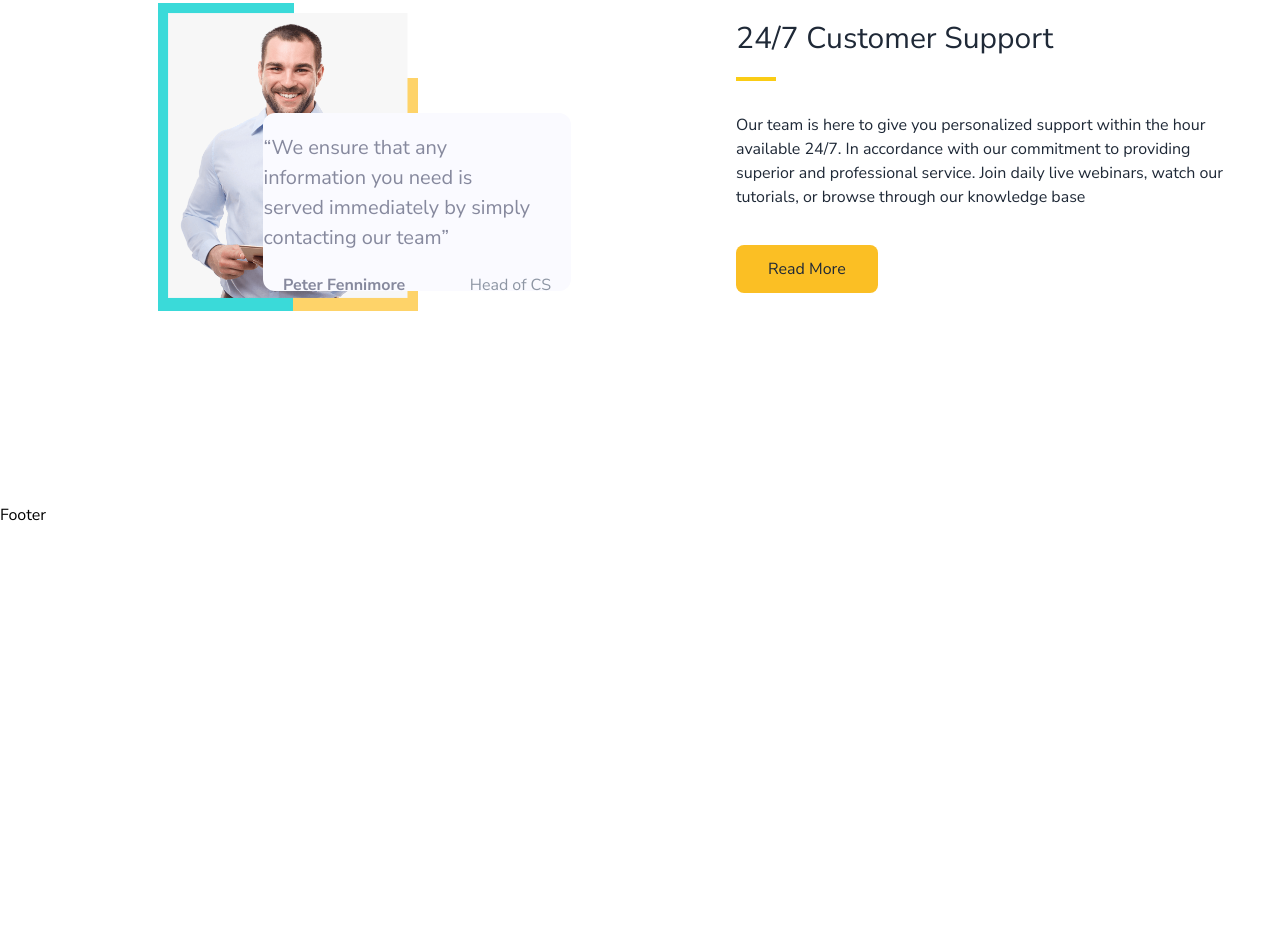
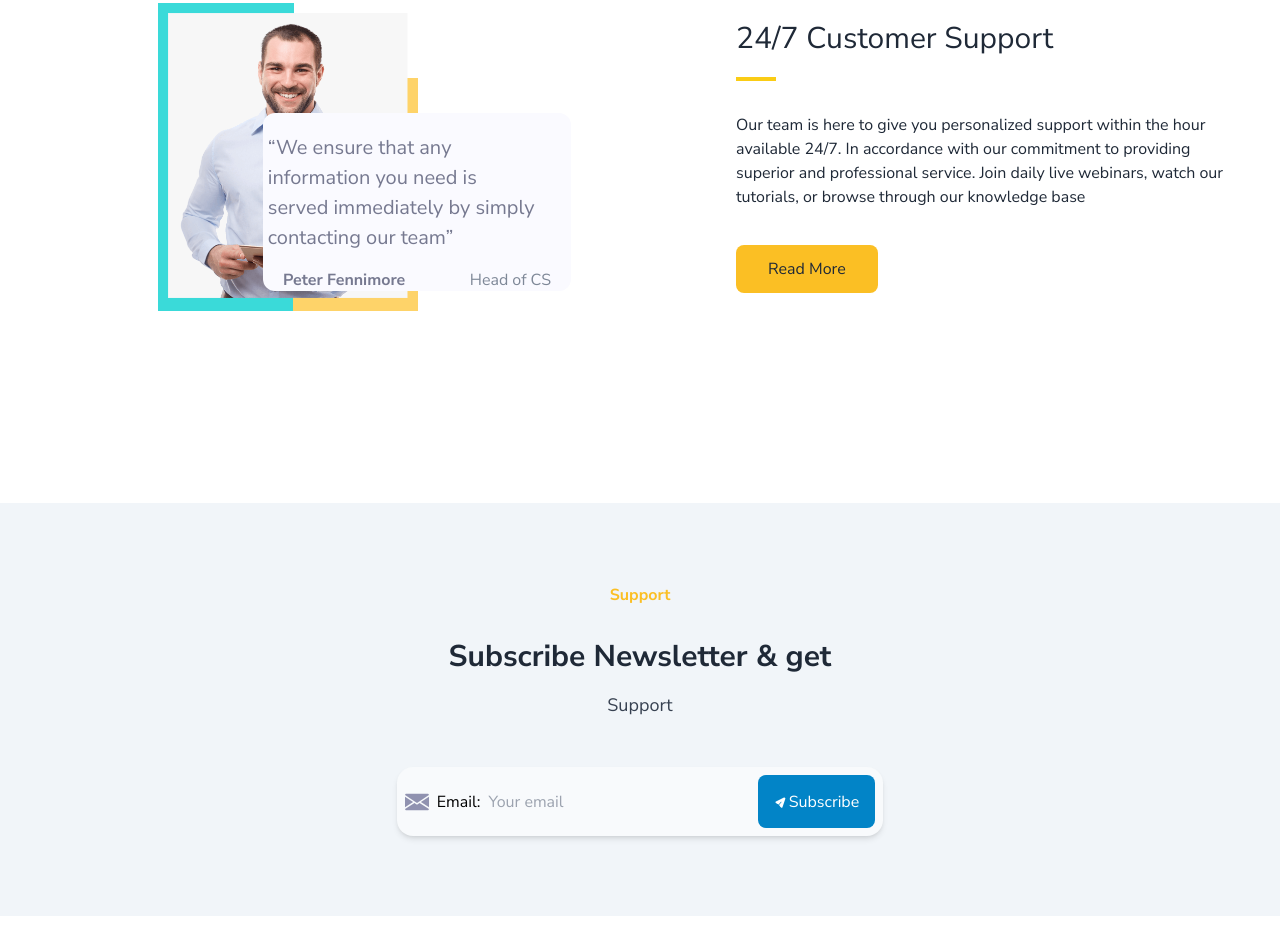
Before and after one commit to dnGenWrk/team-collaboration-landing-page, a website built with webpack: page src/index.html in a window 1280 px wide. Shown: the part 5418-6360 px from the top of the page. Before the commit the page ends 5945 px from the top, so only its background shows below. Built offline with nearby package versions, Linux system fonts and the light colour scheme; files whose address does not match are found by name.

Commit message:
new section subscribe

```diff
--- /dev/null
+++ b/src/components/subscribe/animations.js
@@ -0,0 +1,16 @@
+import gsap from "gsap";
+import ScrollTrigger from "gsap/ScrollTrigger";
+gsap.registerPlugin(ScrollTrigger);
+
+(function () {
+  const whatSect = document.querySelector(".subscr-animate-trigger");
+
+  gsap.from(whatSect, {
+    opacity: 0,
+    y: 300,
+    scrollTrigger: whatSect,
+    duration: 1.6,
+    delay: 0.6,
+    ease: "power3.out",
+  });
+})();
--- a/src/index.html
+++ b/src/index.html
@@ -310,9 +310,58 @@
               Our team is here to give you personalized support within the hour available 24/7. In accordance with our commitment to providing superior and
               professional service. Join daily live webinars, watch our tutorials, or browse through our knowledge base
             </p>
-            <a href="#" class="flex max-w-max bg-amber-400 hover:bg-amber-200 focus:bg-amber-200 py-3 px-8 rounded-lg mt-9 customer-sup-animate"
+            <a href="#" class="flex max-w-max mx-auto md:mx-0 bg-amber-400 hover:bg-amber-200 focus:bg-amber-200 py-3 px-8 rounded-lg mt-9 customer-sup-animate"
               ><span>Read More</span></a
             >
+          </div>
+        </div>
+      </div>
+
+      <div class="bg-slate-100 my-20 md:my-48 py-20 subscr-animate-trigger">
+        <div class="container mx-auto px-4 lg:px-8">
+          <div class="text-base text-center mb-8 text-amber-400 font-bold">Support</div>
+          <h3 class="text-2xl md:text-3xl text-center text-gray-800 font-bold mb-4">Subscribe Newsletter & get</h3>
+          <div class="text-lg text-center text-gray-700 mb-12">Support</div>
+          <div class="flex max-w-[100%] lg:max-w-[40%] mx-auto justify-between py-2 px-2 rounded-2xl bg-slate-50 shadow-md subscibe-cta-block">
+            <div class="flex w-[72%] md:w-[75%] items-center">
+              <svg xmlns="http://www.w3.org/2000/svg" width="24" height="24" viewBox="0 0 24 24" fill="none" class="hidden md:block w-[24px] mr-2">
+                <g clip-path="url(#clip0_4620_225)">
+                  <path d="M15.9089 12.123L23.9999 17.238V6.79199L15.9089 12.123Z" fill="#9092B0" />
+                  <path d="M0 6.79199V17.238L8.091 12.123L0 6.79199Z" fill="#9092B0" />
+                  <path
+                    d="M22.4999 3.75H1.49992C0.751422 3.75 0.157422 4.308 0.0449219 5.0265L11.9999 12.903L23.9549 5.0265C23.8424 4.308 23.2484 3.75 22.4999 3.75Z"
+                    fill="#9092B0"
+                  />
+                  <path
+                    d="M14.5351 13.0288L12.4126 14.4268C12.2866 14.5093 12.1441 14.5498 12.0001 14.5498C11.8561 14.5498 11.7136 14.5093 11.5876 14.4268L9.4651 13.0273L0.0480957 18.9838C0.163596 19.6963 0.754596 20.2498 1.5001 20.2498H22.5001C23.2456 20.2498 23.8366 19.6963 23.9521 18.9838L14.5351 13.0288Z"
+                    fill="#9092B0"
+                  />
+                </g>
+                <defs>
+                  <clipPath id="clip0_4620_225">
+                    <rect width="24" height="24" fill="white" />
+                  </clipPath>
+                </defs>
+              </svg>
+              <label for="subscmail">Email:</label>
+              <input type="email" name="subscmail" id="subscmail" placeholder="Your email" class="w-[78%] py-3 pl-2 bg-slate-50 text-gray-400" />
+            </div>
+            <button class="flex items-center w-[28%] md:w-[25%] py-3 px-4 rounded-lg bg-sky-600 hover:bg-red-300">
+              <svg xmlns="http://www.w3.org/2000/svg" width="29" height="29" viewBox="0 0 29 29" fill="none" class="hidden md:block">
+                <g clip-path="url(#clip0_4620_238)">
+                  <path
+                    d="M19.2408 6.80702L3.81908 14.3327C3.16937 14.6497 2.76135 15.2958 2.75416 16.0187C2.74703 16.7416 3.1422 17.3956 3.78548 17.7254L8.86596 20.3305L13.4386 15.1535C13.649 14.9152 14.0127 14.8927 14.251 15.1031C14.4892 15.3135 14.5118 15.6773 14.3013 15.9155L9.72873 21.0925L12.9413 25.8123C13.3481 26.41 14.0459 26.7214 14.7624 26.6249C15.4803 26.5283 16.07 26.0426 16.304 25.3599L21.8672 9.12674C22.1205 8.38766 21.9141 7.60725 21.3285 7.09003C20.7429 6.57282 19.943 6.46432 19.2408 6.80702Z"
+                    fill="white"
+                  />
+                </g>
+                <defs>
+                  <clipPath id="clip0_4620_238">
+                    <rect width="19.6445" height="19.6445" fill="white" transform="translate(0.961914 15.3105) rotate(-48.5475)" />
+                  </clipPath>
+                </defs>
+              </svg>
+              <span class="text-sm md:text-base text-white">Subscribe</span>
+            </button>
           </div>
         </div>
       </div>
--- a/src/index.js
+++ b/src/index.js
@@ -9,5 +9,6 @@ import "./components/integrate/animations";
 import "./components/save-time/animations";
 import "./components/visualize/animations";
 import "./components/customer-sup/animations";
+import "./components/subscribe/animations";
 const pow = (a, b) => a * b;
 console.log(pow(2, 4));
```
